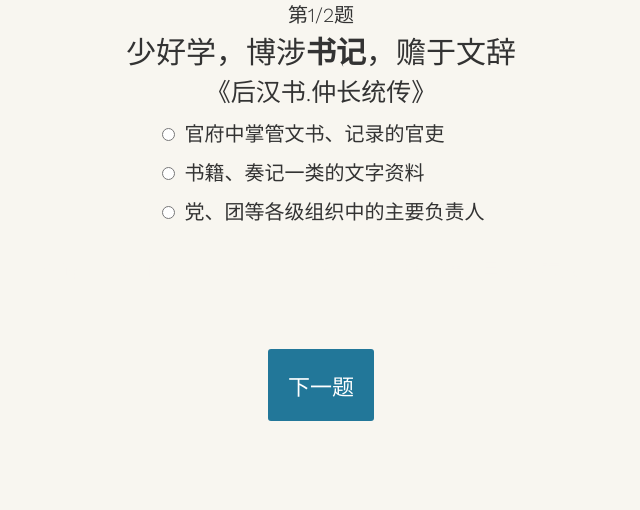
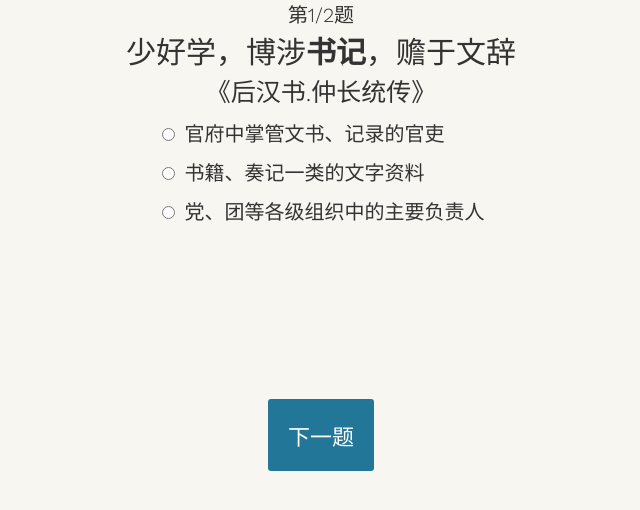
Before and after one commit to Xiaohua-Shen/ClassicalChineseTest, a Django app: page /doublesyllable/preview/ in a window 1280 px wide. Shown: the part 139-649 px from the top of the page, without its empty margins (319-959 px from the left). Run offline with Django 3.2, Linux system fonts and the light colour scheme; a user stored in the database is signed in; data comes from the database, SQL or seed files in the repository.

Commit message:
increase quiz container size

```diff
--- a/mysite/DoubleSyllable/templates/DoubleSyllable/preview.html
+++ b/mysite/DoubleSyllable/templates/DoubleSyllable/preview.html
@@ -71,7 +71,7 @@
     }
     .quiz-container{
       position: relative;
-      height: 350px;
+      height: 400px;
       margin-top: 20px;
     }
 
```
